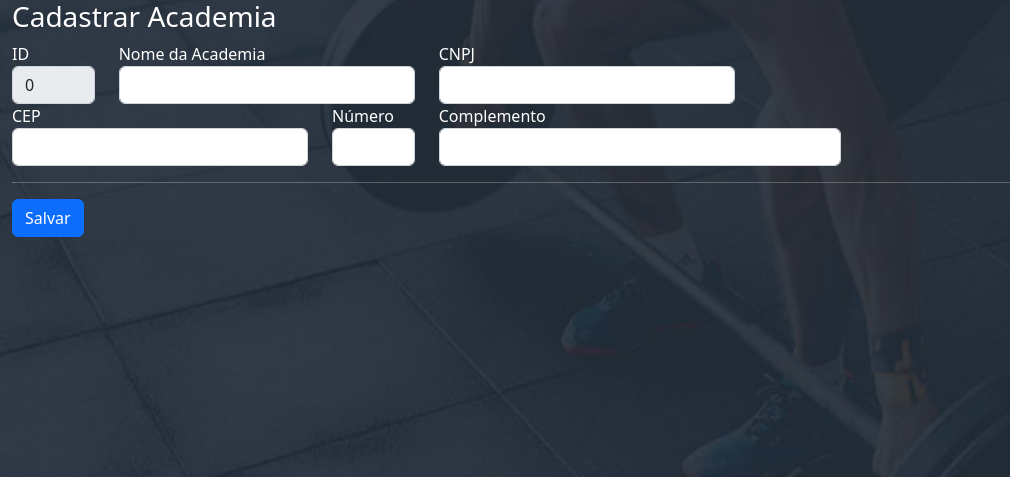
After one commit to PedroCarvalhoB/QuickFit, a PHP site: page /content/gerente/crud/fadd_acad.php in a window 1280 px wide. The commit adds this page. Shown: the top 477 px of the page, without its empty margins (0-1010 px from the left). Run offline with PHP 8.4, Linux system fonts and the light colour scheme.

Commit message:
cadastro de academia

```diff
--- /dev/null
+++ b/content/gerente/crud/fadd_acad.php
@@ -0,0 +1,72 @@
+<head>
+    <title>Cadastro de Usuários</title>
+    <!-- Required meta tags -->
+    <meta charset="utf-8">
+    <meta name="viewport" content="width=device-width, initial-scale=1, shrink-to-fit=no">
+
+    <!-- Bootstrap CSS v5.2.1 -->
+    <link href="https://cdn.jsdelivr.net/npm/bootstrap@5.2.1/dist/css/bootstrap.min.css" rel="stylesheet"
+        integrity="sha384-iYQeCzEYFbKjA/T2uDLTpkwGzCiq6soy8tYaI1GyVh/UjpbCx/TYkiZhlZB6+fzT" crossorigin="anonymous">
+    <link rel="stylesheet" href="../../assets/css/cadastros.css">
+</head>
+
+<div id="main" class="container-fluid">
+	<h3 class="page-header">Cadastrar Academia</h3>
+	<form action="?page=insere_acad" method="post">
+
+		<div id="linha01" class="row">
+			<div class="form-group col-md-1">
+				<label for="id">ID</label>
+				<input type="text" disabled="disabled" value="0" class="form-control" name="id">
+			</div>
+
+			<div class="form-group col-md-3">
+				<label for="nome">Nome da Academia</label>
+				<input type="text" class="form-control" name="nome">
+			</div>
+
+			<div class="form-group col-md-3">
+				<label for="cnpj">CNPJ</label>
+				<input type="text" class="form-control" name="cnpj">
+			</div>
+
+
+		</div>
+
+		<div id="linha02" class="row">
+
+			<div class="form-group col-md-3">
+				<label for="cep">CEP</label>
+				<input type="text" class="form-control" name="cep">
+			</div>
+
+			<div class="form-group col-md-1">
+				<label for="numero">Número</label>
+				<input type="number" class="form-control" name="numero">
+			</div>
+
+			<div class="form-group col-md-4">
+				<label for="comp">Complemento</label>
+				<input type="text" class="form-control" name="comp">
+			</div>
+
+		</div>
+
+		<hr />
+		<div id="actions" class="row">
+			<div class="col-md-12">
+				<button type="submit" class="btn btn-primary">Salvar</button>
+			</div>
+		</div>
+
+	</form>
+
+	<!-- Bootstrap JavaScript Libraries -->
+    <script src="https://cdn.jsdelivr.net/npm/@popperjs/core@2.11.6/dist/umd/popper.min.js"
+        integrity="sha384-oBqDVmMz9ATKxIep9tiCxS/Z9fNfEXiDAYTujMAeBAsjFuCZSmKbSSUnQlmh/jp3" crossorigin="anonymous">
+        </script>
+
+    <script src="https://cdn.jsdelivr.net/npm/bootstrap@5.2.1/dist/js/bootstrap.min.js"
+        integrity="sha384-7VPbUDkoPSGFnVtYi0QogXtr74QeVeeIs99Qfg5YCF+TidwNdjvaKZX19NZ/e6oz" crossorigin="anonymous">
+        </script>
+</div>
```
Also changed, not shown: base/ch_pages.php (+4 -4 lines), content/gerente/crud/fadd_exec.php (+6 -3 lines), content/gerente/crud/insere_acad.php (added, +24 -0 lines), content/gerente/sidebar.php (+15 -15 lines).
